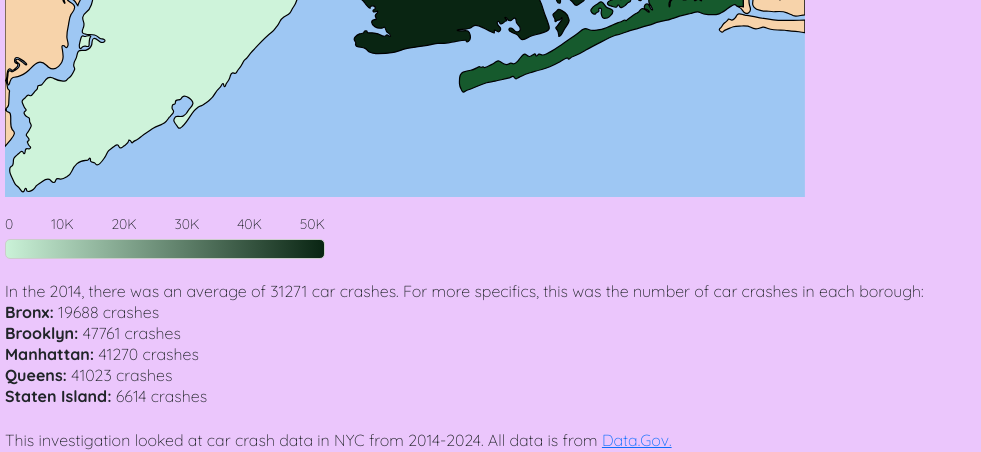
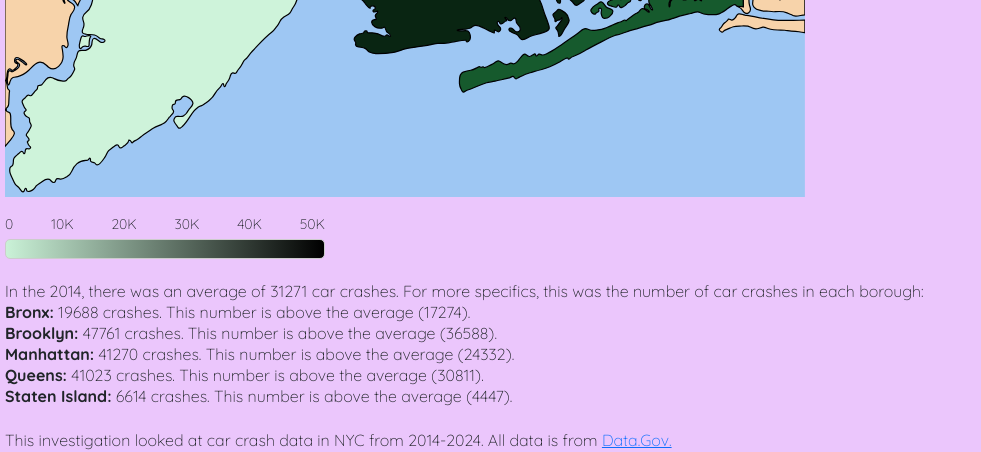
Before and after one commit to divyaaga/data_journalism_DA, a Flask app: page /year?year=2014 in a window 1280 px wide. Shown: the part 706-1158 px from the top of the page, without its empty margins (0-981 px from the left). Run offline with Flask 3, Linux system fonts and the light colour scheme.

Commit message:
qualitative updates

```diff
--- a/server.py
+++ b/server.py
@@ -113,12 +113,36 @@ def year():
     data = json.load(f)
     f.close()
     requested_year = request.args.get("year")
+
+    years = sorted([int(y) for y in data["Bronx"].keys()])
+
     print ("we've reached year")
     bronx_value = float(data["Bronx"][str(requested_year)])
     brooklyn_value = float(data["Brooklyn"][str(requested_year)])
     manhattan_value = float(data["Manhattan"][str(requested_year)])
     queens_value = float(data["Queens"][str(requested_year)])
     staten_island_value = float(data["Staten Island"][str(requested_year)])
+
+    bronx_total = 0
+    brooklyn_total = 0
+    manhattan_total = 0
+    queens_total = 0
+    staten_island_total = 0
+
+    num_years = len(years)
+    for year in years:
+        year_str = str(year)
+        bronx_total += float(data["Bronx"][year_str])
+        brooklyn_total += float(data["Brooklyn"][year_str])
+        manhattan_total += float(data["Manhattan"][year_str])
+        queens_total += float(data["Queens"][year_str])
+        staten_island_total += float(data["Staten Island"][year_str])
+
+    bronx_avg = round(bronx_total / num_years)
+    brooklyn_avg = round(brooklyn_total / num_years)
+    manhattan_avg = round(manhattan_total / num_years)
+    queens_avg = round(queens_total / num_years)
+    staten_island_avg = round(staten_island_total / num_years)
 
     year_list = []
     for k in data["Bronx"]:
@@ -142,7 +166,12 @@ def year():
         queens_scaled = 100 - int((queens_value / 52000) * 100),
         staten_island_scaled = 100 - int((staten_island_value / 52000) * 100),
         year_list = year_list,
-        average = average
+        average = average,
+        bronx_avg=bronx_avg,
+        brooklyn_avg=brooklyn_avg,
+        manhattan_avg=manhattan_avg,
+        queens_avg=queens_avg,
+        staten_island_avg=staten_island_avg
     )
 
 app.run(debug=True)
--- a/templates/year.html
+++ b/templates/year.html
@@ -28,7 +28,7 @@
       <span>50K</span>
     </div>
     <div style="
-      background: linear-gradient(to right, hsl(140, 60%, 87%), hsl(140, 60%, 9%));
+      background: linear-gradient(to right, hsl(140, 60%, 87%), hsl(140, 60%, 0%));
       height: 20px;
       border: 1px solid #ccc;
       border-radius: 5px;
@@ -61,11 +61,66 @@
 
   <div class="data-display" style="margin-top: 0px">
     <p style = "margin-bottom: -3px;">In the {{year}}, there was an average of {{average}} car crashes. For more specifics, this was the number of car crashes in each borough: </p>
-    <p style = "margin-bottom: -3px;"><strong>Bronx:</strong> {{ bronx_value }} crashes </p>
-    <p style = "margin-bottom: -3px;"><strong>Brooklyn:</strong> {{brooklyn_value }} crashes </p>
-    <p style = "margin-bottom: -3px;"> <strong>Manhattan:</strong> {{ manhattan_value }} crashes </p>
-    <p style = "margin-bottom: -3px;"><strong>Queens:</strong> {{ queens_value }} crashes </p>
-    <p style = "margin-bottom: 20px;"><strong>Staten Island:</strong> {{ staten_island_value }} crashes </p>
+    <p style="margin-bottom: -3px;">
+      <strong>Bronx:</strong> {{ bronx_value }} crashes.
+      This number is
+      {% if bronx_value > bronx_avg %}
+        above
+      {% elif bronx_value < bronx_avg %}
+        below
+      {% else %}
+        equal to
+      {% endif %}
+      the average ({{ bronx_avg}}).
+    </p>
+    <p style = "margin-bottom: -3px;">
+      <strong>Brooklyn:</strong> {{ brooklyn_value }} crashes.
+      This number is
+      {% if brooklyn_value > brooklyn_avg %}
+        above
+      {% elif brooklyn_value < brooklyn_avg %}
+        below
+      {% else %}
+        equal to
+      {% endif %}
+      the average ({{ brooklyn_avg}}).
+    </p>
+    <p style = "margin-bottom: -3px;">
+      <strong>Manhattan:</strong> {{ manhattan_value }} crashes.
+      This number is
+      {% if manhattan_value > manhattan_avg %}
+        above
+      {% elif manhattan_value < manhattan_avg %}
+        below
+      {% else %}
+        equal to
+      {% endif %}
+      the average ({{ manhattan_avg}}).
+    </p>
+    <p style = "margin-bottom: -3px;">
+      <strong>Queens:</strong> {{ queens_value }} crashes.
+      This number is
+      {% if queens_value > queens_avg %}
+        above
+      {% elif queens_value < queens_avg %}
+        below
+      {% else %}
+        equal to
+      {% endif %}
+      the average ({{ queens_avg}}).
+    </p>
+    <p style = "margin-bottom: 20px;">
+      <strong>Staten Island:</strong> {{ staten_island_value }} crashes.
+      This number is
+      {% if staten_island_value > staten_island_avg %}
+        above
+      {% elif staten_island_value < staten_island_avg %}
+        below
+      {% else %}
+        equal to
+      {% endif %}
+      the average ({{ staten_island_avg}}).
+    </p>
   </div>
 
 
```
